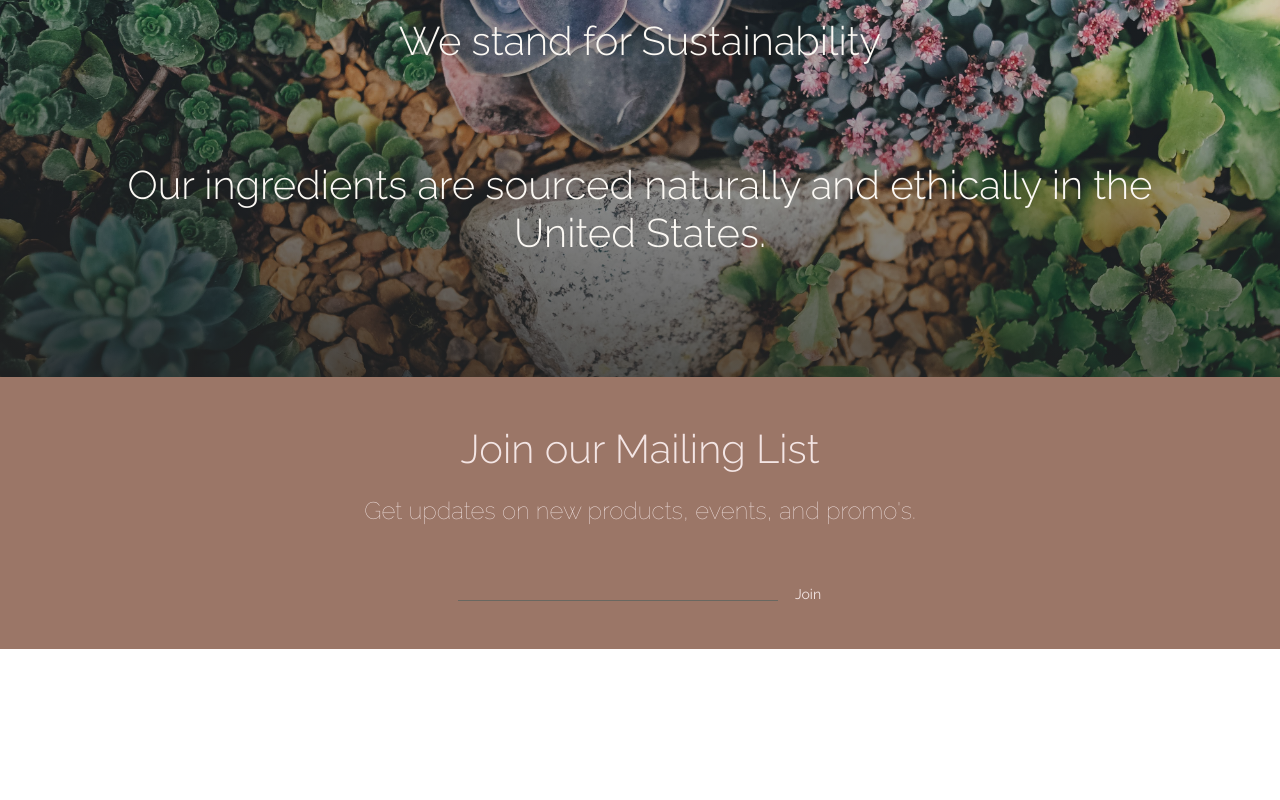
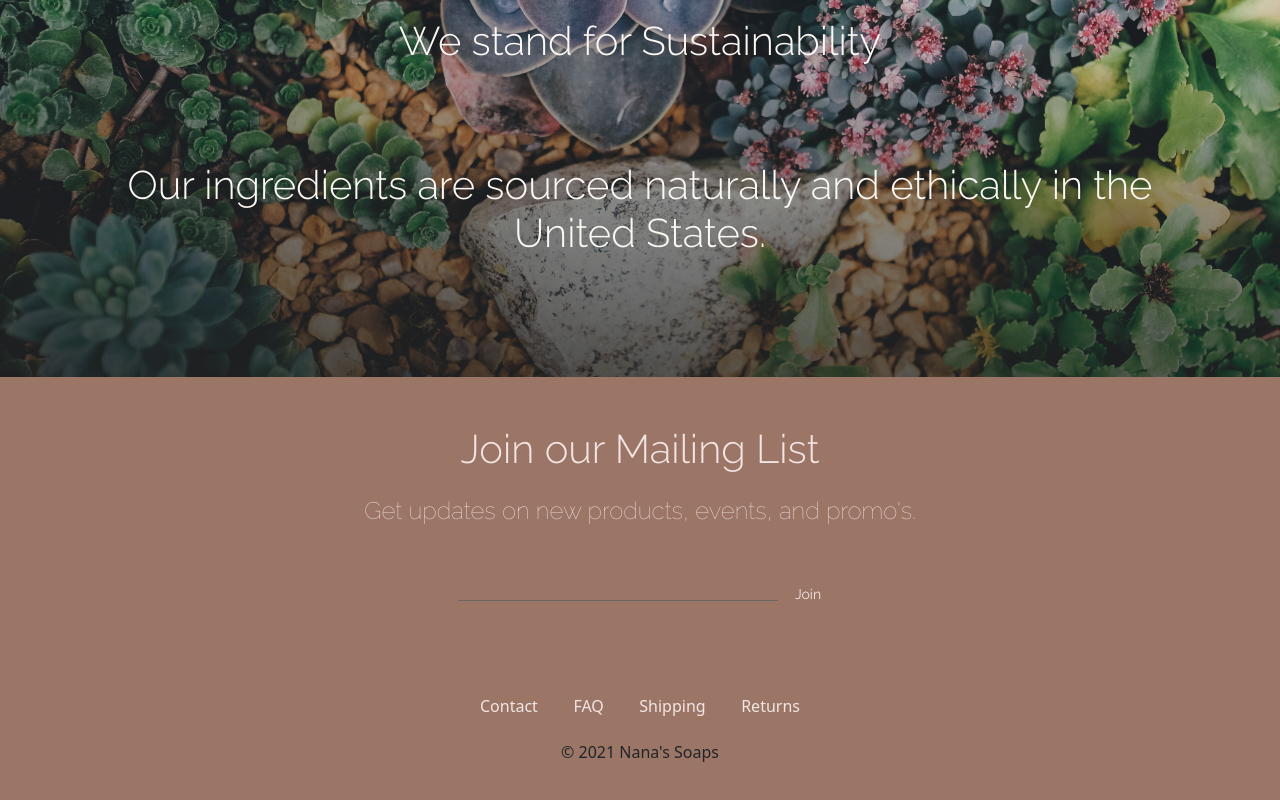
Before and after one commit to mkotik/nana_soap, a React (Create React App) app: page / in a window 1280 px wide. Shown: the part 2131-2931 px from the top of the page. Before the commit the page ends 2780 px from the top, so only its background shows below. Built offline with nearby package versions, Linux system fonts and the light colour scheme; a web font is replaced by a local one.

Commit message:
footer complete

```diff
--- a/src/components/MainDash/MainDash.js
+++ b/src/components/MainDash/MainDash.js
@@ -13,7 +13,7 @@ function MainDash(props) {
       <Bestsellers />
       <MessageBlock />
       <MailingList />
-      {/* <Footer /> */}
+      <Footer />
       {/* <div style={{ height: "40rem" }}></div> */}
     </div>
   );
--- a/src/components/MainDash/components/Footer.js
+++ b/src/components/MainDash/components/Footer.js
@@ -2,8 +2,16 @@ import React from "react";
 
 function Footer(props) {
   return (
-    <div>
-      <h1>Footer</h1>
+    <div className="footer py-5">
+      <div className="container">
+        <div className="footerTabs">
+          <h5>Contact</h5>
+          <h5>FAQ</h5>
+          <h5>Shipping</h5>
+          <h5>Returns</h5>
+        </div>
+        <p className="copyright">© 2021 Nana's Soaps</p>
+      </div>
     </div>
   );
 }
--- a/src/components/MainDash/components/MailingList.js
+++ b/src/components/MainDash/components/MailingList.js
@@ -3,6 +3,7 @@ import React from "react";
 function MailingList(props) {
   return (
     <div className="mailingList py-5">
+      <div className="container">
         <form>
           <h1 className="mb-4">Join our Mailing List</h1>
           <h4 className="mb-5">
@@ -14,6 +15,7 @@ function MailingList(props) {
           </div>
         </form>
       </div>
+    </div>
   );
 }
 
--- a/src/styles/MainDash.scss
+++ b/src/styles/MainDash.scss
@@ -288,3 +288,41 @@ $hero-height-8: 140%;
     transform: translateY(5px);
   }
 }
+
+.footer {
+  background-color: $brown;
+  margin: 0px;
+  p {
+    margin: 0px;
+  }
+  .footerTabs {
+    display: flex;
+    width: 20rem;
+    justify-content: space-between;
+    margin: auto;
+    h5 {
+      font-size: 1em;
+      color: $red-1;
+    }
+    h5:hover {
+      cursor: pointer;
+    }
+  }
+  .copyright {
+    margin-top: 1rem;
+  }
+}
+
+@media screen and (max-width: 400px) {
+  .footer {
+    .footerTabs {
+      flex-direction: column;
+      width: 100%;
+    }
+  }
+  .mailingList {
+    input {
+      width: 80%;
+    }
+  }
+}
```
Lines whose indentation alone changed are shown as unchanged.
